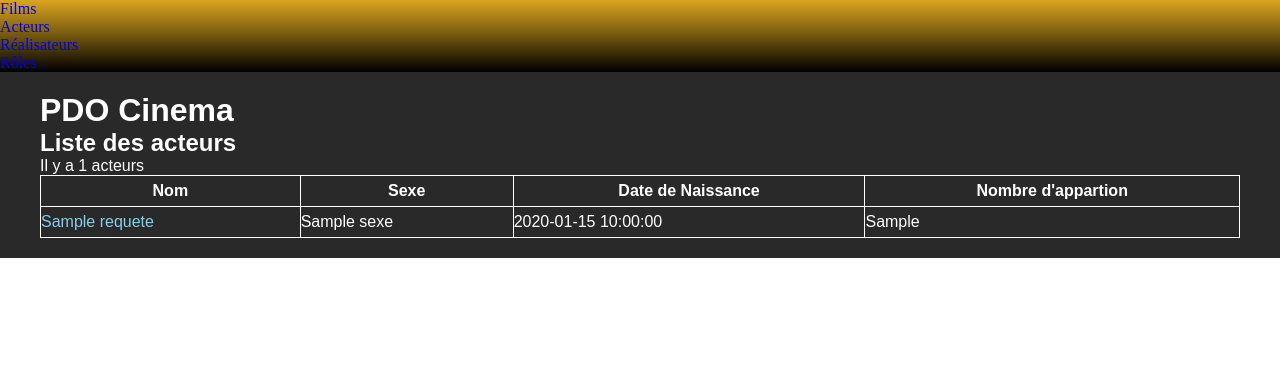
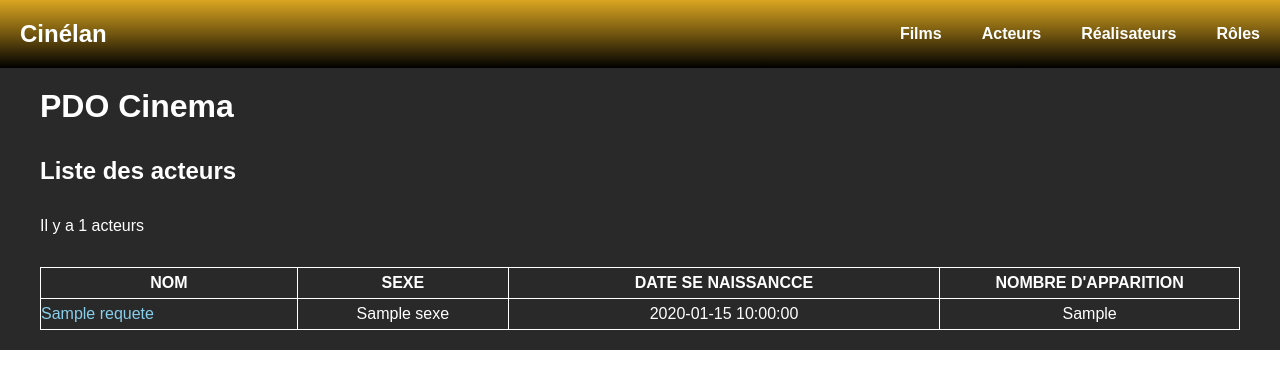
Before and after one commit to KrouriB/Exo_MVC_Cinema, a PHP site: template view/listActeurs.php in a window 1280 px wide. Shown: the top 389 px of the page. Run offline with PHP 8.4, Linux system fonts and the light colour scheme; the template is opened without the code that fills it: most values are stand-ins (such as "Sample title", 1, 10 or a date in 2020); some libraries are stand-ins or nearby versions.

Commit message:
ajout class/id + Majuscule Tableau et h2 template

```diff
--- a/view/detailRealisateur.php
+++ b/view/detailRealisateur.php
@@ -4,7 +4,7 @@ $real = $requete->fetchAll();
 ?>
 
 <div class="liste"><?php foreach($real as $unReal){ ?>
-    <p><a href="index.php?action=detFilms&id=<?= $unReal['id_film'] ?>"><?= $unReal['titre_film'] ?></a> sortie le <?= $unReal['laDate'] ?></p>
+    <p class="foreach"><a href="index.php?action=detFilms&id=<?= $unReal['id_film'] ?>"><?= $unReal['titre_film'] ?></a> sortie le <?= $unReal['laDate'] ?></p>
 <?php } ?></div>
 
 <?php
--- a/view/detailRole.php
+++ b/view/detailRole.php
@@ -4,7 +4,7 @@ $role = $requete->fetchAll();
 ?>
 
 <div class="liste"><?php foreach($role as $unRole){ ?>
-    <p>Jouer par <a href="index.php?action=detActeurs&id=<?= $unRole['id_acteur'] ?>"><?= $unRole['nomActeur'] ?></a> dans <a href="index.php?action=detFilms&id=<?= $unRole['id_film'] ?>"><?= $unRole['titre_film'] ?></a></p>
+    <p class="foreach">Jouer par <a href="index.php?action=detActeurs&id=<?= $unRole['id_acteur'] ?>"><?= $unRole['nomActeur'] ?></a> dans <a href="index.php?action=detFilms&id=<?= $unRole['id_film'] ?>"><?= $unRole['titre_film'] ?></a></p>
 <?php } ?></div>
 
 <?php
--- a/view/listActeurs.php
+++ b/view/listActeurs.php
@@ -7,19 +7,19 @@ ob_start();
 <table>
     <thead>
         <tr>
-            <th>Nom</th>
-            <th>Sexe</th>
-            <th>Date de Naissance</th>
-            <th>Nombre d'appartion</th>
+            <th>NOM</th>
+            <th>SEXE</th>
+            <th>DATE SE NAISSANCCE</th>
+            <th>NOMBRE D'APPARITION</th>
         </tr>
     </thead>
     <tbody>
         <?php foreach($requete->fetchAll() as $acteur){ ?>
                 <tr>
                     <td><a href="index.php?action=detActeurs&id=<?= $acteur["id"] ?>"><?= $acteur["nomActeur"] ?></a></td>
-                    <td><?= $acteur["sexe"] ?></td>
-                    <td><?= $acteur["date"] ?></td>
-                    <td><?= $acteur["nbLa"] ?></td>
+                    <td class="toCenter"><?= $acteur["sexe"] ?></td>
+                    <td class="toCenter"><?= $acteur["date"] ?></td>
+                    <td class="toCenter petit"><?= $acteur["nbLa"] ?></td>
                 </tr>
         <?php } ?>
     </tbody>
--- a/view/listRealisateurs.php
+++ b/view/listRealisateurs.php
@@ -7,15 +7,15 @@ ob_start();
 <table>
     <thead>
         <tr>
-            <th>Nom</th>
-            <th>Nombre de réalisation</th>
+            <th>NOM</th>
+            <th><?= mb_strtoupper("Nombre de réalisation") ?></th>
         </tr>
     </thead>
     <tbody>
         <?php foreach($requete->fetchAll() as $real){ ?>
                 <tr>
                     <td><a href="index.php?action=detReals&id=<?= $real["id"] ?>"><?= $real["nomReal"] ?></a></td>
-                    <td><?= $real["nbLa"] ?></td>
+                    <td class="toCenter petit"><?= $real["nbLa"] ?></td>
                 </tr>
         <?php } ?>
     </tbody>
--- a/view/listRoles.php
+++ b/view/listRoles.php
@@ -7,15 +7,15 @@ ob_start();
 <table>
     <thead>
         <tr>
-            <th>Nom du Role</th>
-            <th>Nombre d'apparition</th>
+            <th>NOM DU ROLE</th>
+            <th>NOMBRE D'APPARITION</th>
         </tr>
     </thead>
     <tbody>
         <?php foreach($requete->fetchAll() as $role){ ?>
                 <tr>
                     <td><a href="index.php?action=detRoles&id=<?= $role["id"] ?>"><?= $role["nom_role"] ?></a></td>
-                    <td><?= $role["nbLa"] ?></td>
+                    <td class="toCenter petit"><?= $role["nbLa"] ?></td>
                 </tr>
         <?php } ?>
     </tbody>
--- a/view/template.php
+++ b/view/template.php
@@ -12,7 +12,8 @@
 
 <body>
     <header>
-        <nav class="topbar">
+        <h2>Cinélan</h2>
+        <nav id="topbar">
             <ul>
                 <li><a href="index.php?action=listFilms">Films</a></li>
                 <li><a href="index.php?action=listActeurs">Acteurs</a></li>
@@ -23,7 +24,7 @@
     </header>
     <div id="wrapper">
         <main>
-            <div id="contenu">
+            <div id="lecontenu">
                 <h1>PDO Cinema</h1>
                 <h2><?= $titre_secondaire ?></h2>
                 <?= $contenu ?>
```
Also changed, not shown: view/listFilms.php (+7 -7 lines).
